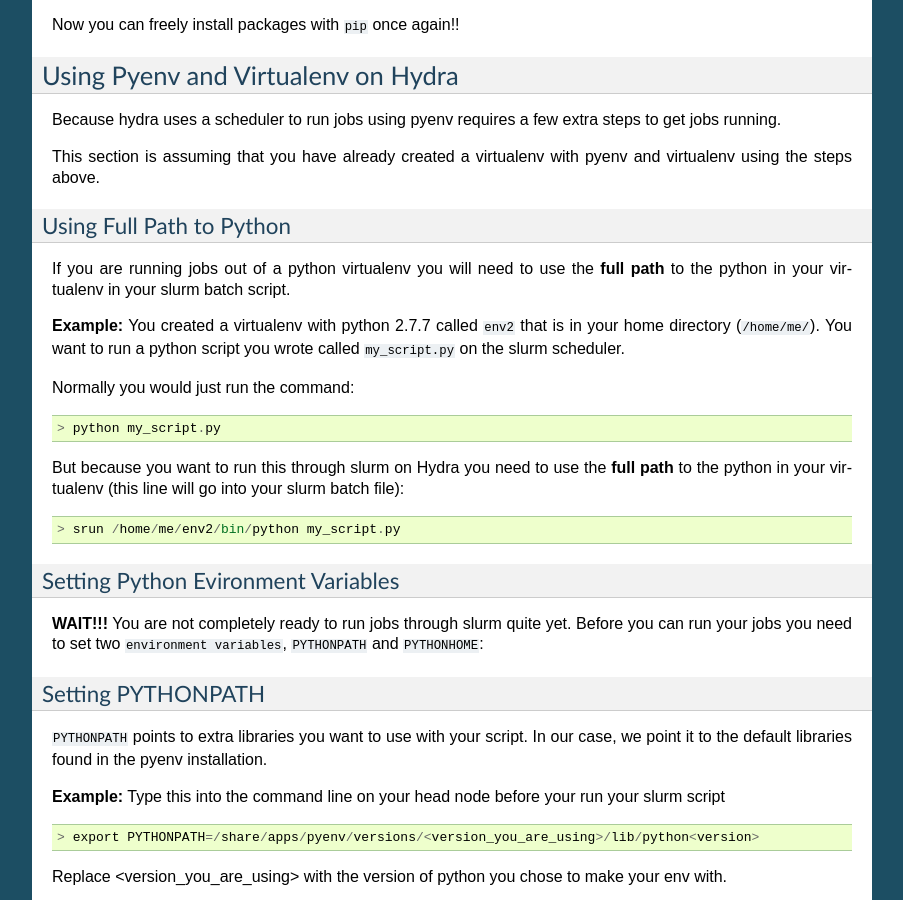
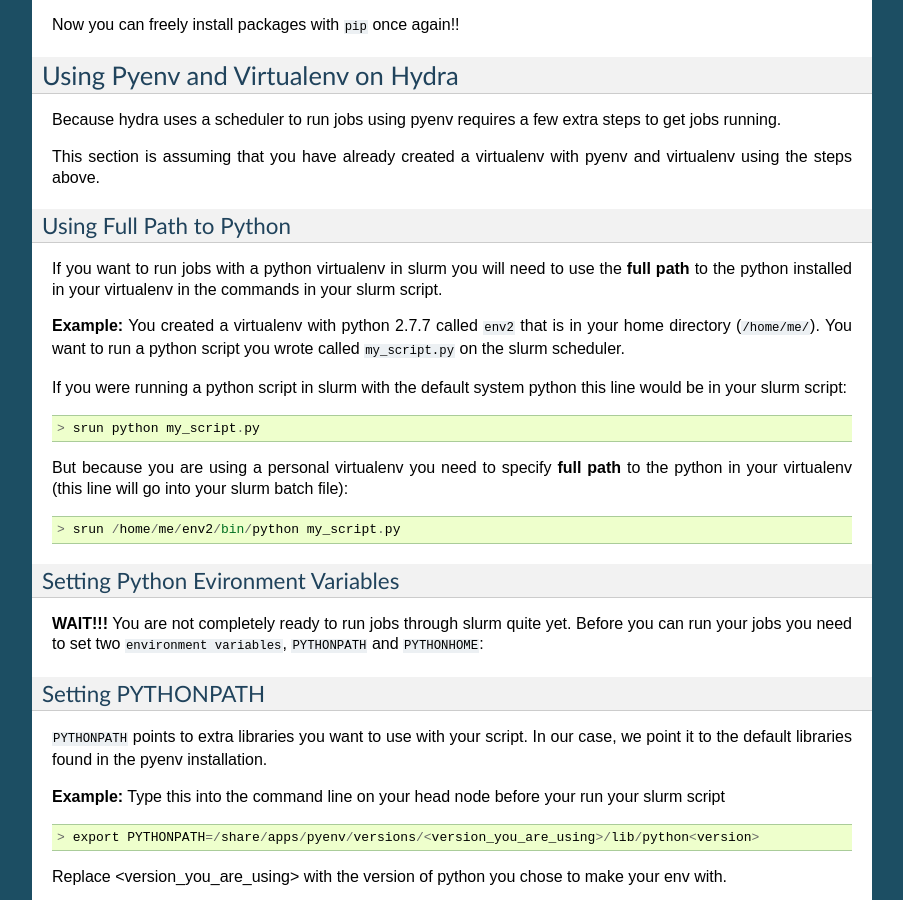
Before and after one commit to PSU-Research-Computing/psurc-docs, a Sphinx documentation site: the page built from source/unix_software/pyton.rst, in a window 1280 px wide and 900 px high, scrolled down 1628 px. Shown: the whole window, without its empty margins (198-1101 px from the left). Built offline with Sphinx 7.4.7, drawn with Linux system fonts in a browser that asks for light colours.

Commit message:
Fixed some sentence structure in python.rst

```diff
--- a/source/unix_software/pyton.rst
+++ b/source/unix_software/pyton.rst
@@ -93,15 +93,15 @@
 
 Using Full Path to Python
 -------------------------
-If you are running jobs out of a python virtualenv you will need to use the **full path** to the python in your virtualenv in your slurm batch script.
+If you want to run jobs with a python virtualenv in slurm you will need to use the **full path** to the python installed in your virtualenv in the commands in your slurm script.
 
 **Example:** You created a virtualenv with python 2.7.7 called ``env2`` that is in your home directory (``/home/me/``). You want to run a python script you wrote called ``my_script.py`` on the slurm scheduler.
 
-Normally you would just run the command: ::
+If you were running a python script in slurm with the default system python this line would be in your slurm script: ::
 
-  > python my_script.py
+  > srun python my_script.py
 
-But because you want to run this through slurm on Hydra you need to use the **full path** to the python in your virtualenv (this line will go into your slurm batch file): ::
+But because you are using a personal virtualenv you need to specify **full path** to the python in your virtualenv (this line will go into your slurm batch file): ::
 
   > srun /home/me/env2/bin/python my_script.py
 
```
